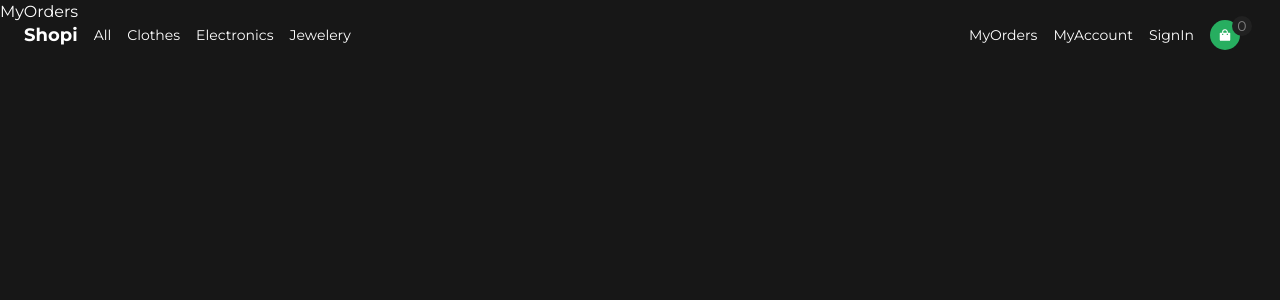
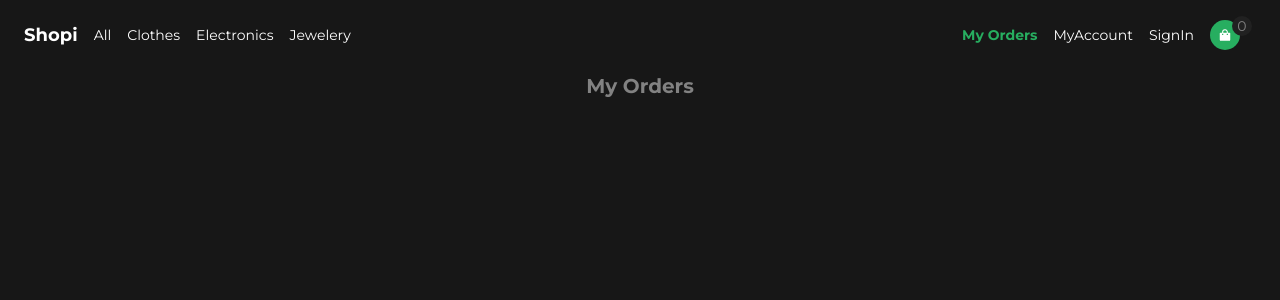
Before and after one commit to santiagoSuarez219/app_tienda_en_linea, a React (Vite) app: page /my-orders in a window 1280 px wide. Shown: the top 300 px of the page. Built offline with nearby package versions, Linux system fonts and the light colour scheme.

Commit message:
Add order card component and update navigation links

```diff
--- a/src/Components/CheckoutSideMenu/index.jsx
+++ b/src/Components/CheckoutSideMenu/index.jsx
@@ -29,6 +29,7 @@ const CheckoutSideMenu = () => {
     };
 
     setOrder([...order, orderToAdd]);
+    closeCheckoutSideMenu();
     setCartProducts([]);
   };
 
--- a/src/Components/Navbar/index.jsx
+++ b/src/Components/Navbar/index.jsx
@@ -14,6 +14,8 @@ const Navbar = () => {
     setOpenMenu((state) => !state);
     setOpenMenuTablet((state) => !state);
   };
+
+  const activeStyle = "text-green-color font-semibold";
 
   return (
     <nav className="w-full px-4 md:px-6 py-4 lg:py-5 fixed top-0 ">
@@ -45,7 +47,16 @@ const Navbar = () => {
               !openMenuTablet && `md:hidden`
             }`}
           >
-            <li>MyOrders</li>
+            <li>
+              <NavLink
+                to="/my-orders"
+                className={({ isActive }) =>
+                  isActive ? activeStyle : undefined
+                }
+              >
+                My Orders
+              </NavLink>
+            </li>
             <li>MyAccount</li>
             <li>SignIn</li>
             <div
--- /dev/null
+++ b/src/Components/OrdersCard/index.jsx
@@ -0,0 +1,22 @@
+import { HiOutlineChevronRight } from "react-icons/hi";
+
+const OrdersCard = (props) => {
+  const { totalPrice, totalProducts } = props;
+  return (
+    <div className="w-full flex justify-between items-center mb-3 border text-gray-color border-gray-color rounded-lg p-4 md:w-96">
+      <div className="flex justify-between w-full">
+        <p className="flex flex-col">
+          <span className="font-light">01.02.23</span>
+          <span className="font-semibold">{totalProducts} articles</span>
+        </p>
+        <p className="flex items-center gap-2">
+          <span className="font-medium text-2xl text-green-color">
+            ${totalPrice}
+          </span>
+          <HiOutlineChevronRight className="h-6 w-6 text-gray-color cursor-pointer" />
+        </p>
+      </div>
+    </div>
+  );
+};
+export default OrdersCard;
--- a/src/Pages/App/index.jsx
+++ b/src/Pages/App/index.jsx
@@ -17,6 +17,7 @@ const AppRoutes = () => {
     { path: "/my-order", element: <MyOrder /> },
     { path: "/my-orders", element: <MyOrders /> },
     { path: "/my-orders/last", element: <MyOrder /> },
+    { path: "/my-orders/:id", element: <MyOrder /> },
     { path: "/sign-in", element: <SignIn /> },
     { path: "/*", element: <NotFound /> },
   ]);
--- a/src/Pages/MyOrder/index.jsx
+++ b/src/Pages/MyOrder/index.jsx
@@ -1,16 +1,27 @@
 import { useContext } from "react";
+import { Link } from "react-router-dom";
 import Layaout from "../../Components/Layaout";
 import { AppContext } from "../../AppContext";
 import OrderCard from "../../Components/OrderCard";
+import { HiOutlineChevronLeft } from "react-icons/hi";
 
 const MyOrder = () => {
   const { order } = useContext(AppContext);
 
+  const currentPath = window.location.pathname;
+  let index = currentPath.substring(currentPath.lastIndexOf("/") + 1);
+  if (index === "last") index = order?.length - 1;
+
   return (
     <Layaout>
-      <h1 className="text-xl text-gray-color font-semibold">MyOrder</h1>
-      <div className="flex flex-col w-96">
-        {order?.slice(-1)[0].products.map((product) => (
+      <div className="w-full flex items-center justify-center relative md:w-80 md:mb-6 mb-4">
+        <Link to="/my-orders" className="absolute md:left-0 left-4">
+          <HiOutlineChevronLeft className="h-6 w-6 text-gray-color cursor-pointer" />
+        </Link>
+        <h1 className="text-xl text-gray-color font-semibold">MyOrder</h1>
+      </div>
+      <div className="flex flex-col md:w-96 w-full px-4">
+        {order?.[index]?.products.map((product) => (
           <OrderCard
             key={product.id}
             id={product.id}
--- a/src/Pages/MyOrders/index.jsx
+++ b/src/Pages/MyOrders/index.jsx
@@ -1,4 +1,29 @@
+import { useContext } from "react";
+import { Link } from "react-router-dom";
+import Layaout from "../../Components/Layaout";
+import { AppContext } from "../../AppContext";
+import OrdersCard from "../../Components/OrdersCard";
+
 const MyOrders = () => {
-  return <div>MyOrders</div>;
+  const context = useContext(AppContext);
+  return (
+    <Layaout>
+      <div className="flex items-center justify-center relative w-full md:w-96">
+        <h1 className="text-xl text-gray-color font-semibold mb-6">
+          My Orders
+        </h1>
+      </div>
+      <div className="w-full px-4 md:px-0 md:flex flex-col justify-center items-center">
+        {context.order.map((order, index) => (
+          <Link key={index} to={`/my-orders/${index}`}>
+            <OrdersCard
+              totalPrice={order.totalPrice}
+              totalProducts={order.totalProducts}
+            />
+          </Link>
+        ))}
+      </div>
+    </Layaout>
+  );
 };
 export default MyOrders;
```
